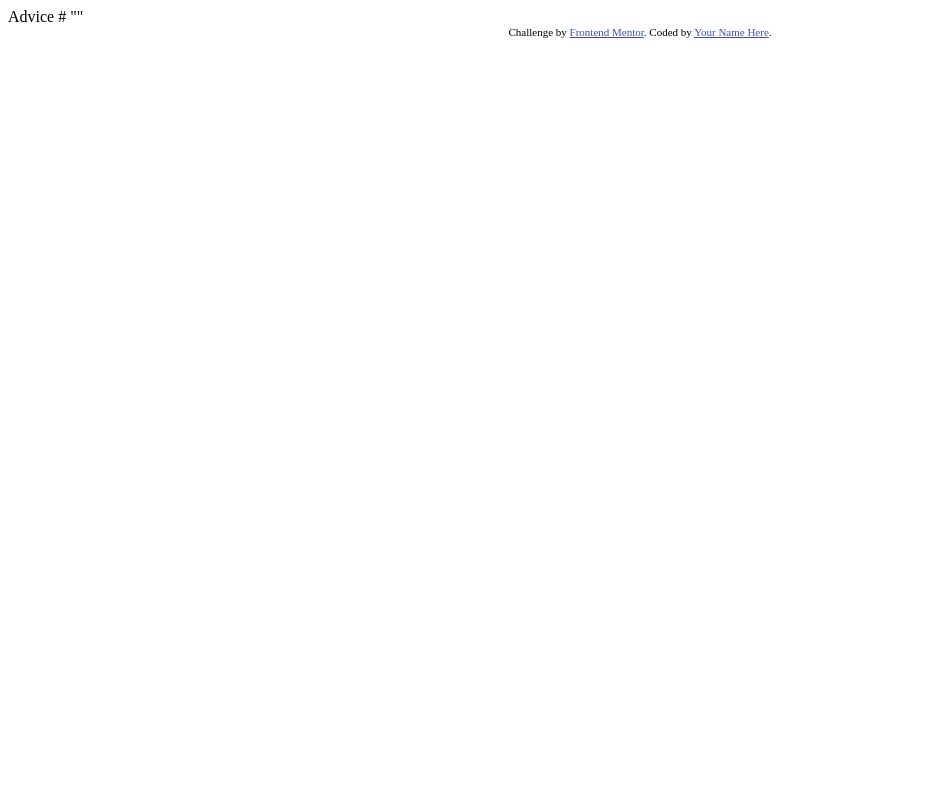
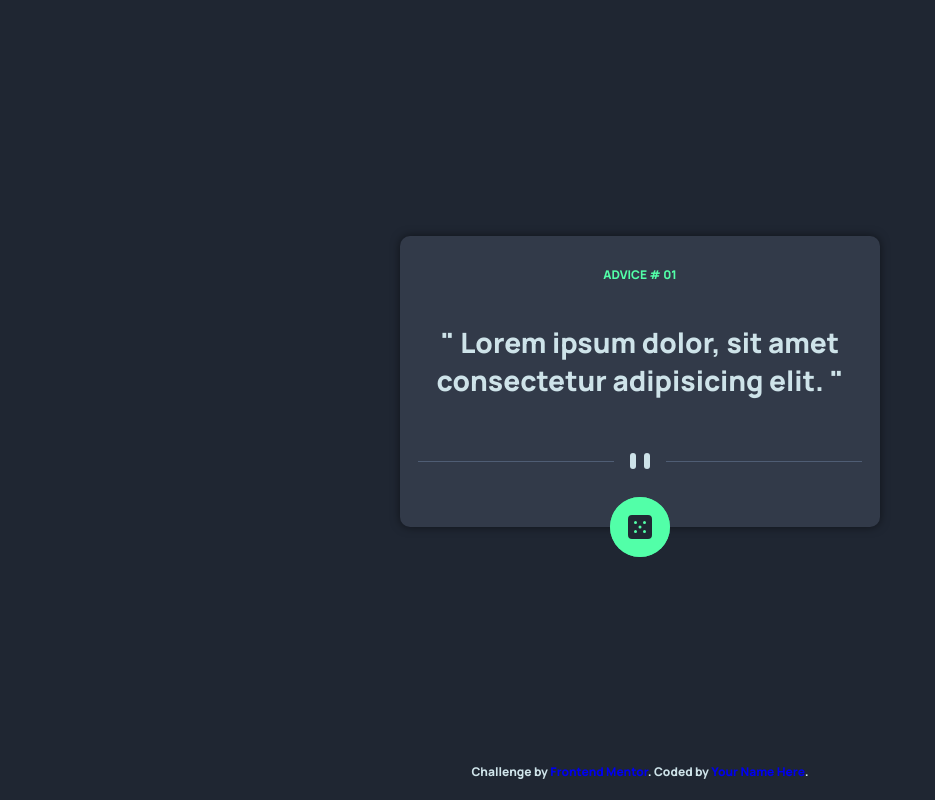
Before and after one commit to mitulpatel224/practice-advice-generator, a website: page index.html in a window 1280 px wide. Shown: the whole page, without its empty margins (0-935 px from the left). Drawn offline with Linux system fonts and the light colour scheme.

Commit message:
feat: dynamic advice generator v1.0.0

```diff
--- /dev/null
+++ b/assets/scss/base/_colors.scss
@@ -0,0 +1,8 @@
+// ### Primary
+$LightCyan: hsl(193, 38%, 86%);
+$NeonGreen: hsl(150, 100%, 66%);
+
+// ### Neutral
+$GrayishBlue: hsl(217, 19%, 38%);
+$DarkGrayishBlue: hsl(217, 19%, 24%);
+$DarkBlue: hsl(218, 23%, 16%);
--- /dev/null
+++ b/assets/scss/base/_fonts.scss
@@ -0,0 +1,3 @@
+@import url("https://fonts.googleapis.com/css2?family=Manrope:wght@800&display=swap");
+
+$font-family: "Manrope", sans-serif;
--- /dev/null
+++ b/assets/scss/base/_global.scss
@@ -0,0 +1,23 @@
+* {
+  box-sizing: border-box;
+  margin: 0;
+  padding: 0;
+}
+html,
+body,
+main {
+  height: 100%;
+}
+body {
+  background-color: $DarkBlue;
+  font-family: $font-family;
+  font-size: 0.75rem;
+  color: $LightCyan;
+}
+a {
+  text-decoration: none;
+}
+h1 {
+  font-size: 0.75rem;
+  color: $NeonGreen;
+}
--- /dev/null
+++ b/assets/scss/base/index.scss
@@ -0,0 +1,4 @@
+@import "colors";
+@import "fonts";
+@import "variables";
+@import "global";
--- /dev/null
+++ b/assets/scss/components/_advice.scss
@@ -0,0 +1,41 @@
+.advice {
+  font-size: 1.75rem;
+  padding: 10px;
+  height: 100%;
+  width: 100%;
+  &-card {
+    position: relative;
+    width: 327px;
+    padding: 10px;
+    background-color: $DarkGrayishBlue;
+    border-radius: 10px;
+    box-shadow: 0px 0px 10px 0px #00000082;
+    &-header {
+      margin: 20px auto;
+    }
+    &-message {
+      position: relative;
+      text-align: center;
+      margin: 20px auto;
+      &::before,
+      &::after {
+        content: '"';
+      }
+    }
+    &-divider {
+      margin: 20px auto -20px;
+    }
+    &-action {
+      position: relative;
+      bottom: -40px;
+    }
+  }
+}
+
+@media (min-width: 768px) {
+  .advice {
+    &-card {
+      width: 480px;
+    }
+  }
+}
--- /dev/null
+++ b/assets/scss/components/_button.scss
@@ -0,0 +1,44 @@
+.btn {
+  border: 0;
+  border-radius: 20%;
+  font-size: inherit;
+}
+
+// Action button
+.action-btn {
+  position: relative;
+  height: 20px;
+  width: 20px;
+  padding: 30px;
+  border-radius: 50%;
+  background-color: $NeonGreen;
+  cursor: pointer;
+
+  &::after {
+    position: absolute;
+    content: "";
+    top: 0;
+    bottom: 0;
+    left: 0;
+    right: 0;
+    background-image: url("/assets/images/icon-dice.svg");
+    background-position: center center;
+    background-repeat: no-repeat;
+  }
+  &::before {
+    background: $NeonGreen;
+    border-radius: inherit;
+    content: "";
+    opacity: 0.75;
+    position: absolute;
+    transition: all 0.3s ease-in-out;
+    width: 100%;
+    height: 100%;
+    top: 0;
+    right: 0;
+  }
+  &:hover:before,
+  &:focus::before {
+    filter: blur(10px);
+  }
+}
--- /dev/null
+++ b/assets/scss/components/_footer.scss
@@ -0,0 +1,3 @@
+.footer {
+  margin-bottom: 20px;
+}
--- /dev/null
+++ b/assets/scss/style.scss
@@ -0,0 +1,9 @@
+@import "base/";
+
+@import "components/button";
+@import "components/advice";
+@import "components/footer";
+
+// Utils
+@import "utils/flex.scss";
+@import "utils/size.scss";
--- /dev/null
+++ b/assets/scss/utils/flex.scss
@@ -0,0 +1,34 @@
+.d-flex {
+  display: flex;
+}
+.flex-column {
+  flex-direction: column;
+}
+
+.justify-content {
+  &-center {
+    justify-content: center;
+  }
+  &-between {
+    justify-content: space-between;
+  }
+}
+
+.align-items {
+  &-center {
+    align-items: center;
+  }
+}
+
+.align-self {
+  &-center {
+    align-self: center;
+  }
+}
+
+// Generate: flex-gap
+@for $i from 1 through 5 {
+  .gap-#{$i} {
+    gap: #{$i}rem;
+  }
+}
--- /dev/null
+++ b/assets/scss/utils/size.scss
@@ -0,0 +1,15 @@
+$gutter-x: 3rem;
+
+.container {
+  width: 100%;
+  padding-left: $gutter-x * 0.5;
+  padding-right: $gutter-x * 0.5;
+  margin-left: auto;
+  margin-right: auto;
+}
+
+@media (min-width: 1440px) {
+  .container {
+    max-width: 1320px;
+  }
+}
--- a/index.html
+++ b/index.html
@@ -1,28 +1,69 @@
 <!DOCTYPE html>
 <html lang="en">
   <head>
-  <meta charset="UTF-8">
-  <meta name="viewport" content="width=device-width, initial-scale=1.0"> <!-- displays site properly based on user's device -->
-
-  <link rel="icon" type="image/png" sizes="32x32" href="./images/favicon-32x32.png">
-
+    <meta charset="UTF-8" />
+    <meta name="viewport" content="width=device-width, initial-scale=1.0" />
+    <!-- displays site properly based on user's device -->
+    <link
+      rel="icon"
+      type="image/png"
+      sizes="32x32"
+      href="./favicon-32x32.png"
+    />
     <title>Frontend Mentor | Advice generator app</title>
-
-  <!-- Feel free to remove these styles or customise in your own stylesheet 👍 -->
-  <style>
-    .attribution { font-size: 11px; text-align: center; }
-    .attribution a { color: hsl(228, 45%, 44%); }
-  </style>
+    <link rel="stylesheet" href="./style.css" />
   </head>
   <body>
+    <main
+      class="container d-flex flex-column justify-content-between align-items-center"
+    >
+      <!-- ADVICE: START -->
+      <section class="advice d-flex justify-content-center align-items-center">
+        <div
+          class="advice-card d-flex flex-column justify-content-center align-items-center"
+        >
+          <h1 class="advice-card-header">
+            ADVICE # <span id="advice_id">01</span>
+          </h1>
+          <p id="advice_message" class="advice-card-message">
+            Lorem ipsum dolor, sit amet consectetur adipisicing elit.
+          </p>
+          <picture class="advice-card-divider">
+            <source
+              media="(min-width:768px)"
+              srcset="./assets/images/pattern-divider-desktop.svg"
+            />
+            <source
+              media="(min-width:425px)"
+              srcset="./assets/images/pattern-divider-mobile.svg"
+            />
+            <img
+              src="./assets/images/pattern-divider-mobile.svg"
+              alt="divider"
+            />
+          </picture>
+          <div class="advice-card-action">
+            <button
+              type="button"
+              class="btn action-btn"
+              onclick="generateAdvice()"
+            ></button>
+          </div>
+        </div>
+      </section>
+      <!-- ADVICE: END -->
 
-  Advice #<!-- Advice ID goes here -->
-
-  "<!-- Advice text goes here -->"
-
+      <!-- FOOTER: START -->
+      <footer class="footer">
         <div class="attribution">
-    Challenge by <a href="https://www.frontendmentor.io?ref=challenge" target="_blank">Frontend Mentor</a>.
-    Coded by <a href="#">Your Name Here</a>.
+          Challenge by
+          <a href="https://www.frontendmentor.io?ref=challenge" target="_blank"
+            >Frontend Mentor</a
+          >. Coded by <a href="#">Your Name Here</a>.
         </div>
+      </footer>
+    </main>
+    <!-- FOOTER: END -->
+    <script src="script.js"></script>
   </body>
 </html>
--- /dev/null
+++ b/script.js
@@ -0,0 +1,23 @@
+let idEl = document.getElementById("advice_id");
+let messageEl = document.getElementById("advice_message");
+
+function setAdvice(id, advice) {
+  idEl.innerText = id;
+  messageEl.innerText = advice;
+}
+
+async function generateAdvice() {
+  const {
+    slip: { id, advice },
+  } = await fetchAdvice();
+  setAdvice(id, advice);
+}
+
+async function fetchAdvice() {
+  try {
+    const response = await fetch("https://api.adviceslip.com/advice");
+    return await response.json();
+  } catch (err) {
+    alert("Opps! Something went wrong. Try again in some time.");
+  }
+}
```
Also changed, not shown: package.json (added, +20 -0 lines), assets/images/icon-dice.svg (renamed from images/icon-dice.svg), assets/images/pattern-divider-desktop.svg (renamed from images/pattern-divider-desktop.svg), assets/images/pattern-divider-mobile.svg (renamed from images/pattern-divider-mobile.svg), assets/scss/base/_variables.scss (added), favicon-32x32.png (renamed from images/favicon-32x32.png), style.css (added), 1 other file. Lines whose indentation alone changed are shown as unchanged.
